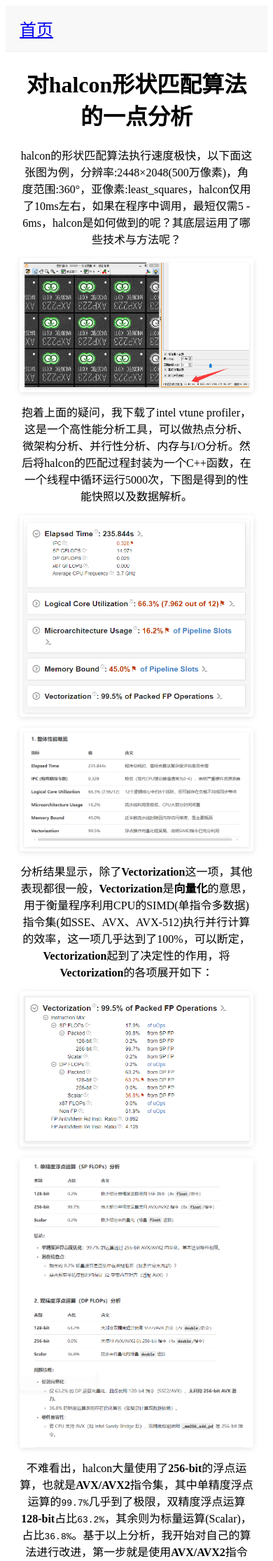
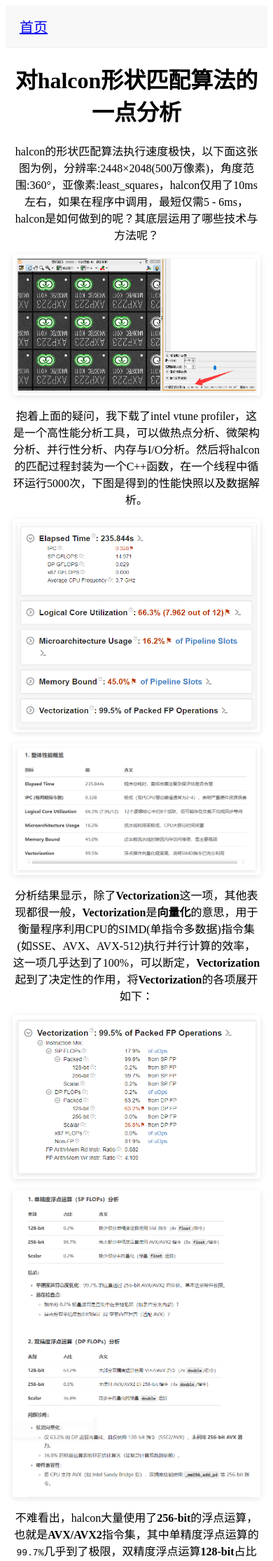
Before and after one commit to mwwzbinf/mwwzbinf.github.io, a Jekyll site: the page built from _posts/2025-07-26-对halcon形状匹配算法的一点分析.md, in a window 390 px wide. Shown: the top 2230 px of the page at 70% size. Built offline with Jekyll 4.4.1, drawn with Linux system fonts in a browser that asks for light colours.

Commit message:
style.css

```diff
--- a/assets/css/style.css
+++ b/assets/css/style.css
@@ -34,7 +34,7 @@
 }
 
 @media (max-width: 600px) {
-    .post-container {
+    .post-content {
         padding: 0 10px;
         max-width: 100%;
     }
@@ -61,3 +61,10 @@
     gap: 20px;
 	font-size: 1.5em; /* 根据父元素调整 */
 }
+
+/* 手机端适配 */
+@media (max-width: 600px) {
+    .nav-right a {
+        font-size: 20px !important; /* 强制覆盖移动端样式 */
+    }
+}
```
